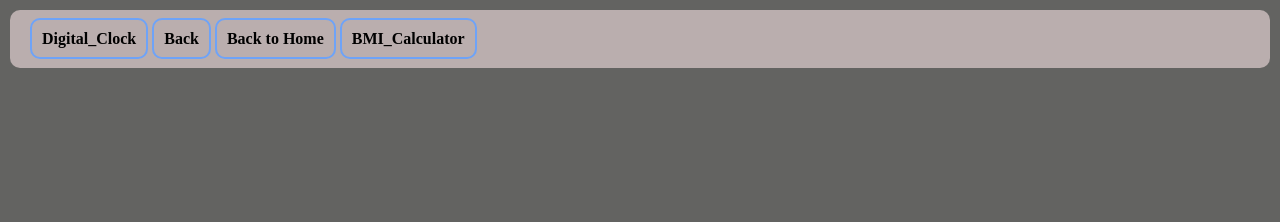
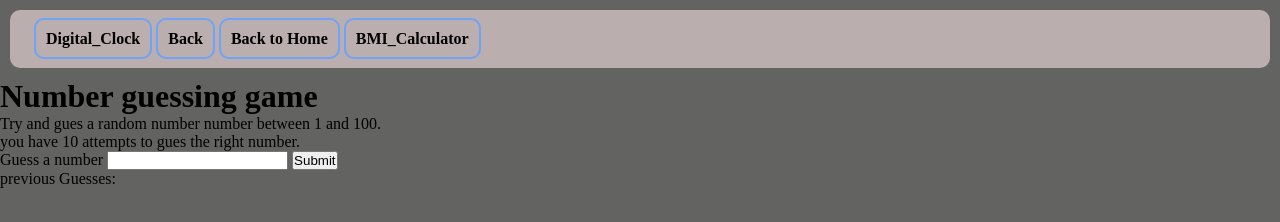
Before and after one commit to VishnuShreeKrishna/Projects, a plain HTML site: page NumberGuessing/NumberGuessing.html in a window 1280 px wide. Drawn offline with Linux system fonts and the light colour scheme.

Commit message:
commit in guess

```diff
--- a/NumberGuessing/NumberGuessing.html
+++ b/NumberGuessing/NumberGuessing.html
@@ -9,10 +9,29 @@
 </head>
 <body>
     <nav>
+        <img src="" alt="">
         <a href="/DigitalClock/clock.html">Digital_Clock</a>
         <a href="/DigitalClock/clock.html" aria-current="page">Back</a>
         <a href="/BMI_Calculator/BMI_Calculator.html" aria-current="page">Back to Home</a>
         <a href="/BMI_Calculator/BMI_Calculator.html" aria-current="page">BMI_Calculator</a>
     </nav>
+    <div id="wrapper">
+        <h1>Number guessing game</h1>
+        <p>Try and gues a random number number between 1 and 100.</p>
+        <p>you have 10 attempts to gues the right number.</p>
+        <form action="" class="form">
+            <label for="guessField" id="guessField">
+                Guess a number
+            </label>
+            <input type="text" id="guessField" class="guessField">
+            <input type="submit" id="subt" class="guessSubmit">
+        </form>
+
+        <div class="resultPasras">
+                <p>
+                    previous Guesses: <spam class="guesses"></spam>
+                </p>
+        </div>
+    </div>
 </body>
 </html>
```
